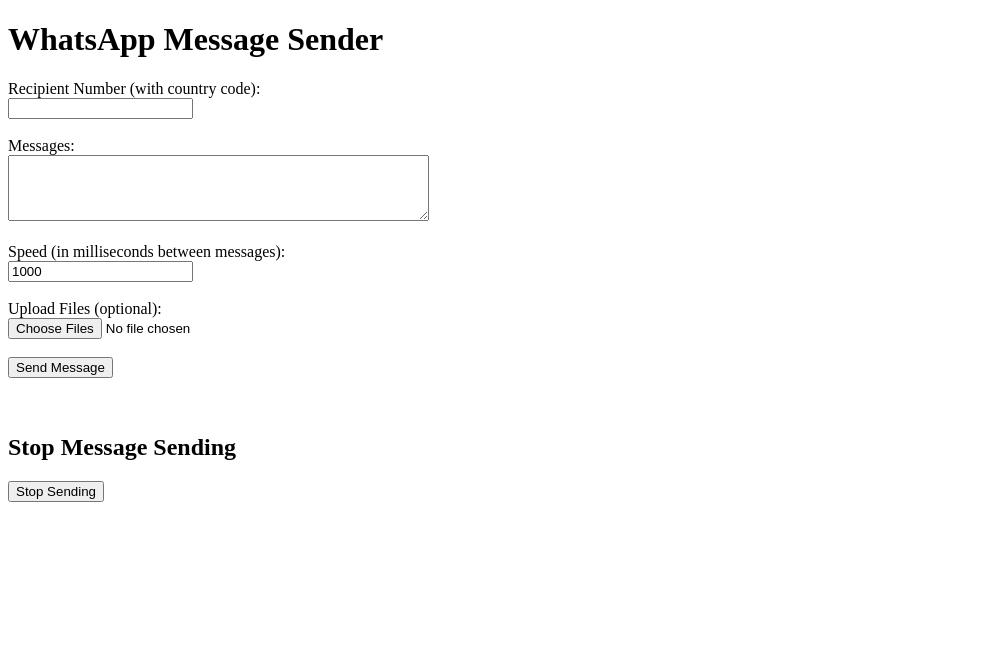
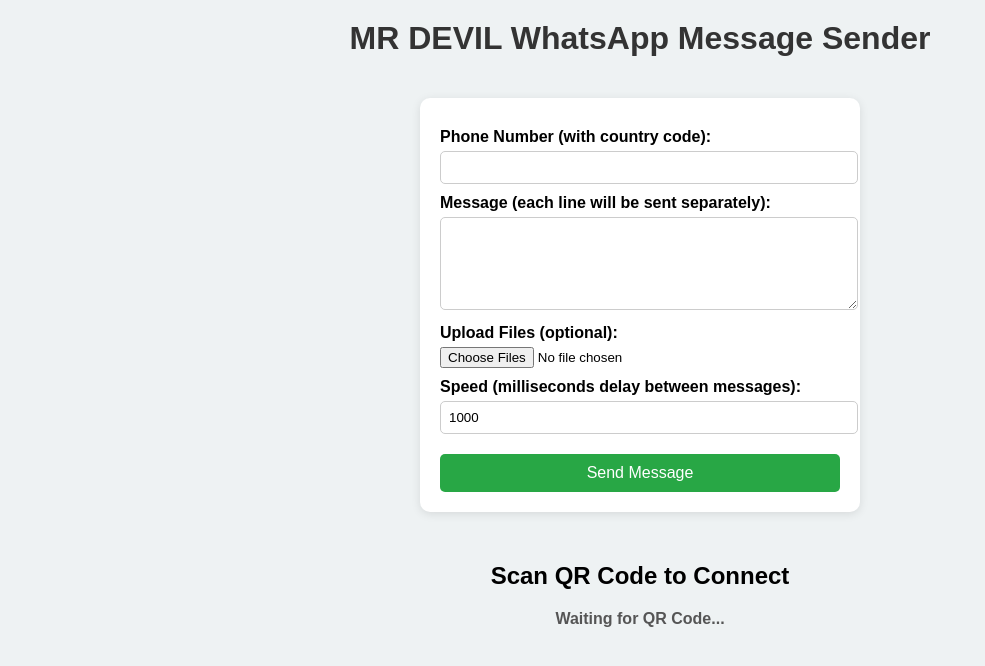
Before and after one commit to kisan117/MR-PERFECT, a website: page index.html in a window 1280 px wide. Shown: the whole page, without its empty margins (0-985 px from the left). Drawn offline with Linux system fonts and the light colour scheme.

Commit message:
Update index.html

```diff
--- a/index.html
+++ b/index.html
@@ -1,32 +1,175 @@
 <!DOCTYPE html>
 <html lang="en">
 <head>
-    <meta charset="UTF-8">
-    <meta name="viewport" content="width=device-width, initial-scale=1.0">
-    <title>WhatsApp Message Sender</title>
+  <meta charset="UTF-8">
+  <meta name="viewport" content="width=device-width, initial-scale=1">
+  <title>MR DEVIL WhatsApp Sender</title>
+  <style>
+    body {
+      font-family: Arial, sans-serif;
+      background: #eef2f3;
+      margin: 0;
+      padding: 0;
+      display: flex;
+      flex-direction: column;
+      align-items: center;
+    }
+
+    h1 {
+      margin-top: 20px;
+      color: #333;
+    }
+
+    form, #controls {
+      background: #fff;
+      padding: 20px;
+      margin-top: 20px;
+      border-radius: 10px;
+      box-shadow: 0 2px 10px rgba(0,0,0,0.1);
+      width: 90%;
+      max-width: 400px;
+    }
+
+    label {
+      display: block;
+      margin-top: 10px;
+      font-weight: bold;
+    }
+
+    input[type="text"],
+    input[type="number"],
+    textarea {
+      width: 100%;
+      padding: 8px;
+      margin-top: 5px;
+      border: 1px solid #ccc;
+      border-radius: 5px;
+    }
+
+    input[type="file"] {
+      margin-top: 5px;
+    }
+
+    button {
+      background-color: #28a745;
+      color: white;
+      padding: 10px;
+      margin-top: 20px;
+      border: none;
+      border-radius: 5px;
+      width: 100%;
+      font-size: 16px;
+      cursor: pointer;
+    }
+
+    button:hover {
+      background-color: #218838;
+    }
+
+    #qr-section {
+      margin-top: 30px;
+      text-align: center;
+    }
+
+    #qr img {
+      margin-top: 20px;
+      width: 250px;
+      height: 250px;
+      border: 5px solid #28a745;
+      border-radius: 10px;
+    }
+
+    #status {
+      margin-top: 10px;
+      font-weight: bold;
+      color: #555;
+    }
+
+    #loader {
+      margin-top: 20px;
+      border: 5px solid #f3f3f3;
+      border-top: 5px solid #3498db;
+      border-radius: 50%;
+      width: 50px;
+      height: 50px;
+      animation: spin 1s linear infinite;
+      display: none;
+      margin-left: auto;
+      margin-right: auto;
+    }
+
+    @keyframes spin {
+      0% { transform: rotate(0deg);}
+      100% { transform: rotate(360deg);}
+    }
+  </style>
 </head>
 <body>
-    <h1>WhatsApp Message Sender</h1>
-    <form action="/send" method="POST" enctype="multipart/form-data">
-        <label for="number">Recipient Number (with country code):</label><br>
-        <input type="text" id="number" name="number" required><br><br>
 
-        <label for="messages">Messages:</label><br>
-        <textarea id="messages" name="messages" rows="4" cols="50" required></textarea><br><br>
+  <h1>MR DEVIL WhatsApp Message Sender</h1>
 
-        <label for="speed">Speed (in milliseconds between messages):</label><br>
-        <input type="number" id="speed" name="speed" value="1000"><br><br>
+  <form id="sendForm" method="POST" enctype="multipart/form-data">
+    <label>Phone Number (with country code):</label>
+    <input type="text" name="number" required>
 
-        <label for="files">Upload Files (optional):</label><br>
-        <input type="file" id="files" name="files" multiple><br><br>
+    <label>Message (each line will be sent separately):</label>
+    <textarea name="messages" rows="5" required></textarea>
 
-        <input type="submit" value="Send Message">
-    </form>
+    <label>Upload Files (optional):</label>
+    <input type="file" name="files" multiple>
 
-    <br><br>
-    <h2>Stop Message Sending</h2>
-    <form action="/stop" method="POST">
-        <input type="submit" value="Stop Sending">
-    </form>
+    <label>Speed (milliseconds delay between messages):</label>
+    <input type="number" name="speed" value="1000">
+
+    <button type="submit">Send Message</button>
+  </form>
+
+  <div id="controls" style="display:none;">
+    <button id="stopBtn" style="background-color:#dc3545;">Stop Sending</button>
+  </div>
+
+  <div id="qr-section">
+    <h2>Scan QR Code to Connect</h2>
+    <div id="loader"></div>
+    <div id="qr"></div>
+    <div id="status">Waiting for QR Code...</div>
+  </div>
+
+  <script>
+    const form = document.getElementById('sendForm');
+    const loader = document.getElementById('loader');
+    const statusText = document.getElementById('status');
+    const controls = document.getElementById('controls');
+
+    form.addEventListener('submit', async (e) => {
+      e.preventDefault();
+      loader.style.display = 'block';
+      statusText.innerText = 'Generating QR Code...';
+
+      const formData = new FormData(form);
+      const response = await fetch('/send', {
+        method: 'POST',
+        body: formData
+      });
+      const data = await response.json();
+      loader.style.display = 'none';
+
+      if (data.qr) {
+        document.getElementById('qr').innerHTML = `<img src="${data.qr}" alt="QR Code" />`;
+        statusText.innerText = 'Please scan QR Code with WhatsApp';
+      } else if (data.message) {
+        alert(data.message);
+        statusText.innerText = 'Message sent!';
+      }
+    });
+
+    document.getElementById('stopBtn').addEventListener('click', async () => {
+      const response = await fetch('/stop', { method: 'POST' });
+      const data = await response.text();
+      alert(data);
+      controls.style.display = 'none';
+    });
+  </script>
+
 </body>
 </html>
```
